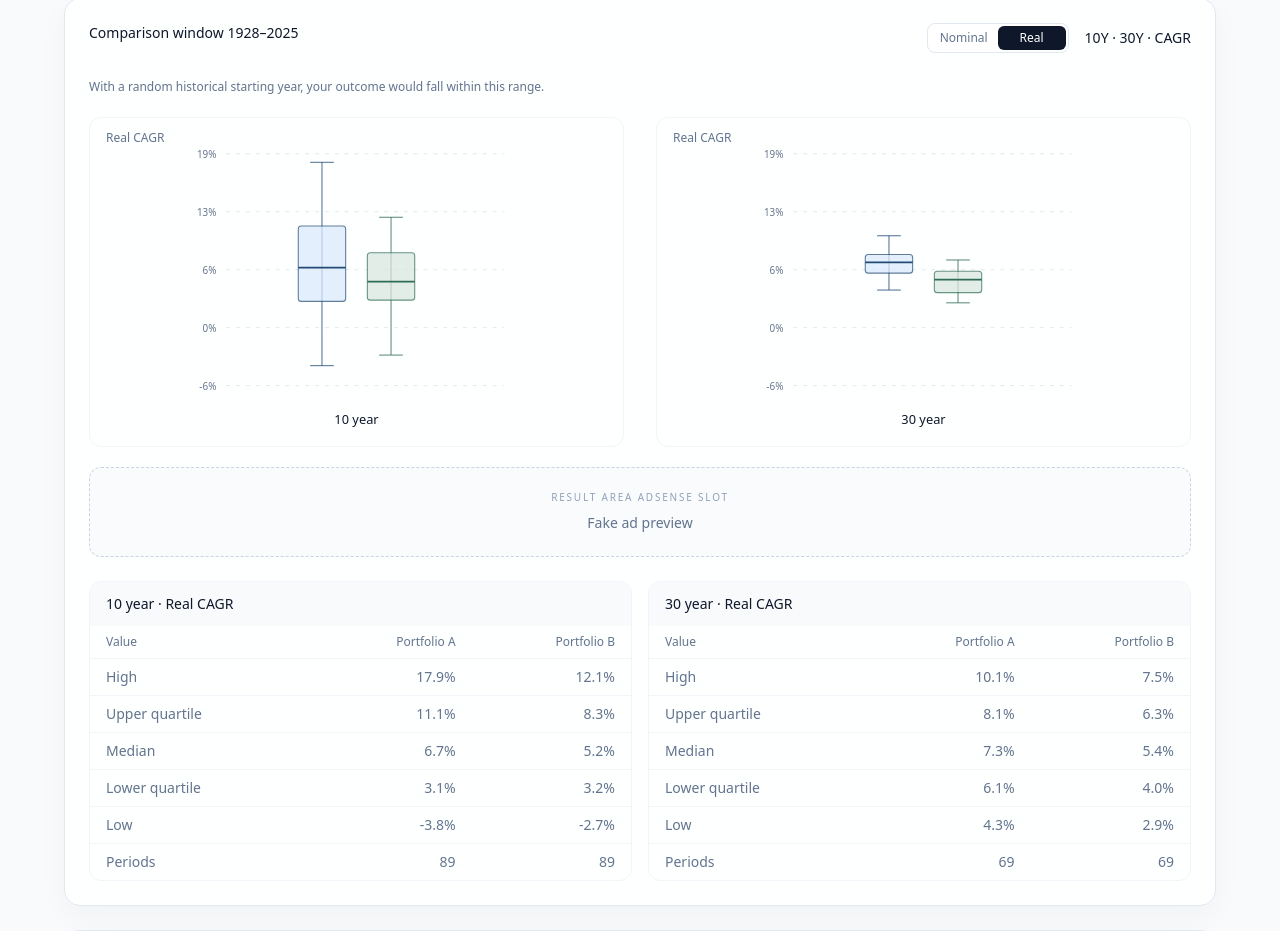
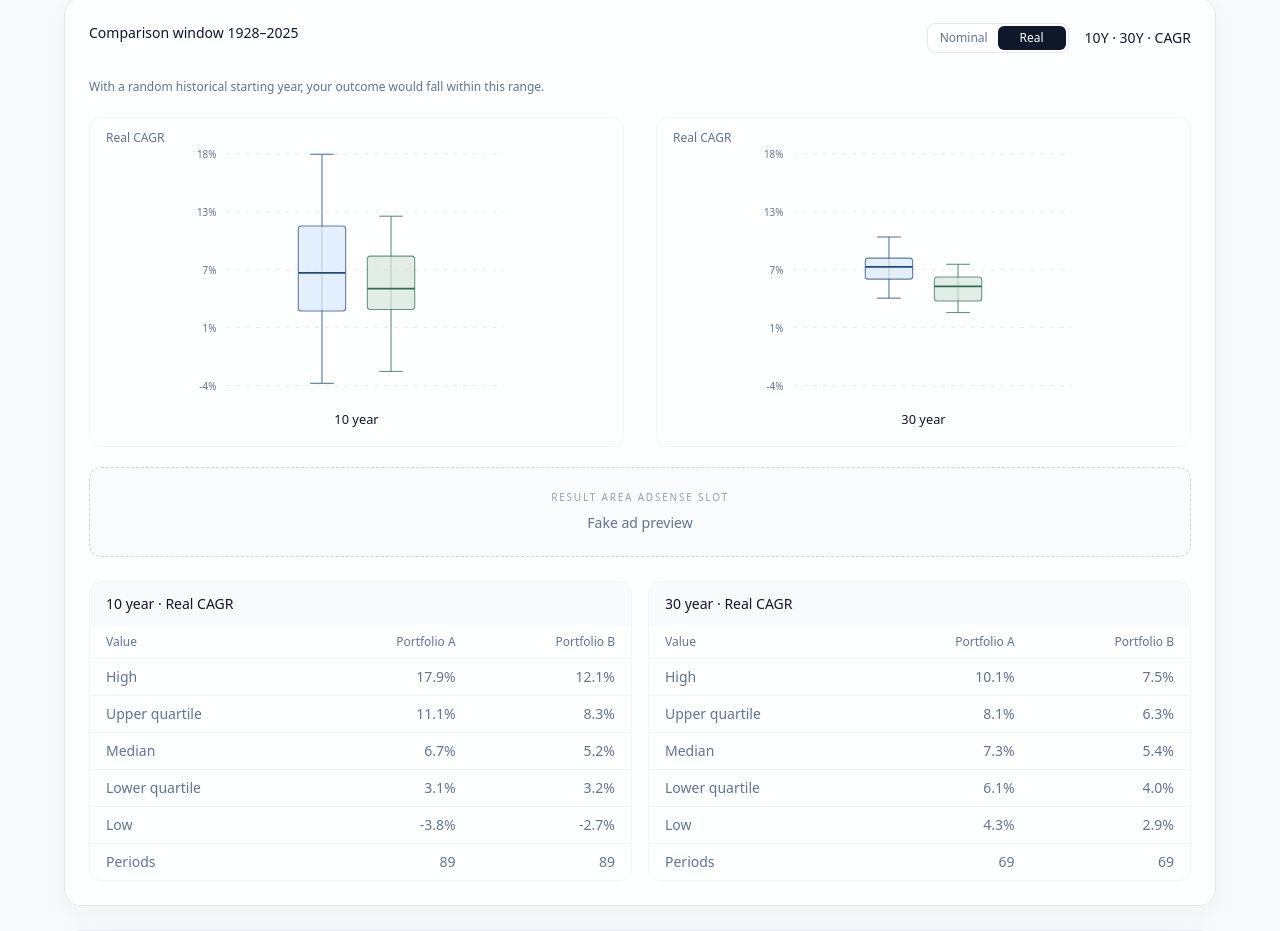
Before and after one commit to horizonworks-lab/portfolio-lab, a React (Vite) app: page / in a window 1280 px wide. Shown: the part 931-1862 px from the top of the page. Built offline with nearby package versions, Linux system fonts and the light colour scheme.

Commit message:
Update App.jsx

```diff
--- a/src/App.jsx
+++ b/src/App.jsx
@@ -125,15 +125,23 @@ function Card({ title, data, setData, onNormalize, validationAttempted }) {
 
 function getScale(boxes) {
   const vals = boxes.flatMap((b) => [b.low, b.high]).filter(Number.isFinite);
-  const min = Math.min(...vals, -0.05);
-  const max = Math.max(...vals, 0.05);
-  const range = max - min || 0.1;
 
-  // Tighter padding so the largest boxplot fills more of the chart area.
-  // Same scale is still used for both horizons.
-  const pad = range * 0.04;
-  const scaleMin = min - pad;
-  const scaleMax = max + pad;
+  if (!vals.length) {
+    return { min: -0.02, max: 0.02, ticks: [0.02, 0.01, 0, -0.01, -0.02] };
+  }
+
+  const min = Math.min(...vals);
+  const max = Math.max(...vals);
+
+  // Shared scale across both charts, based on the lowest low and highest high
+  // across all displayed boxplots. Rounded to nearest even whole percent.
+  let scaleMin = Math.floor((min * 100) / 2) * 2 / 100;
+  let scaleMax = Math.ceil((max * 100) / 2) * 2 / 100;
+
+  if (scaleMin === scaleMax) {
+    scaleMin -= 0.02;
+    scaleMax += 0.02;
+  }
 
   return {
     min: scaleMin,
```
